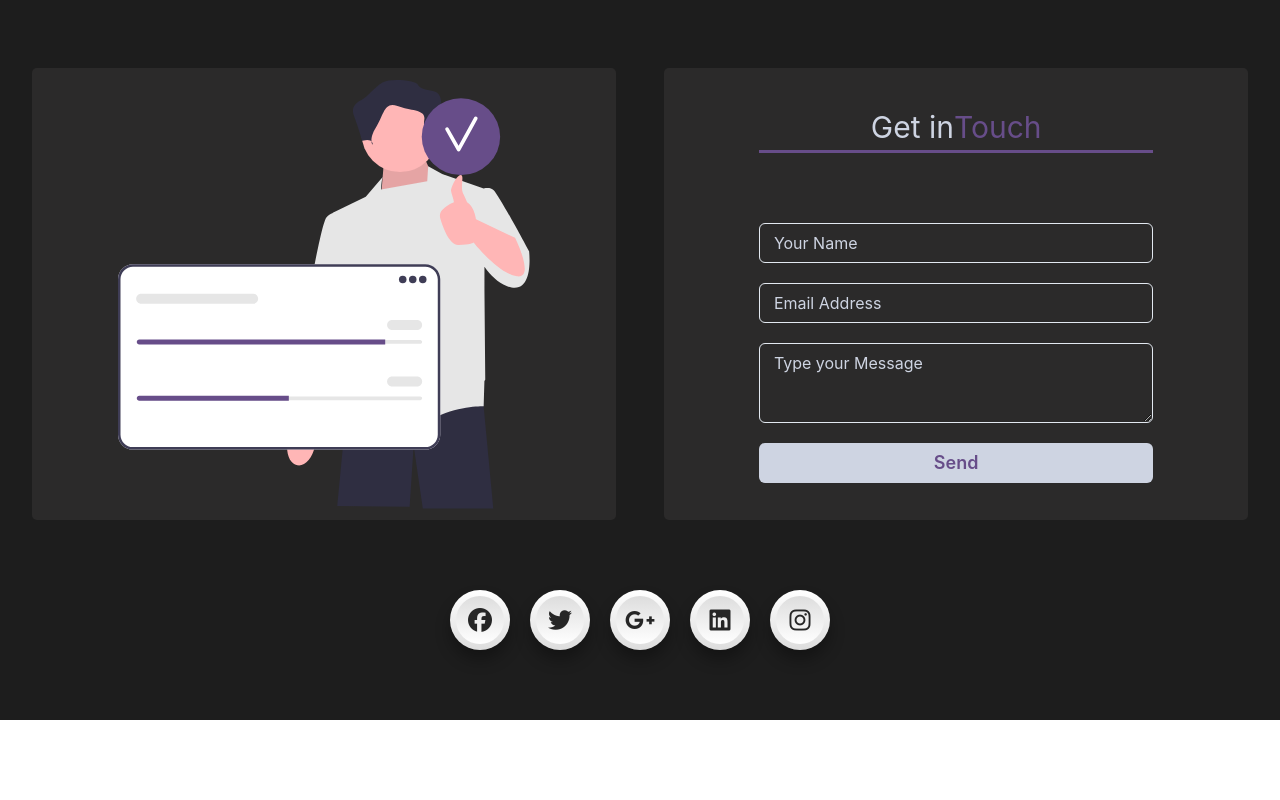
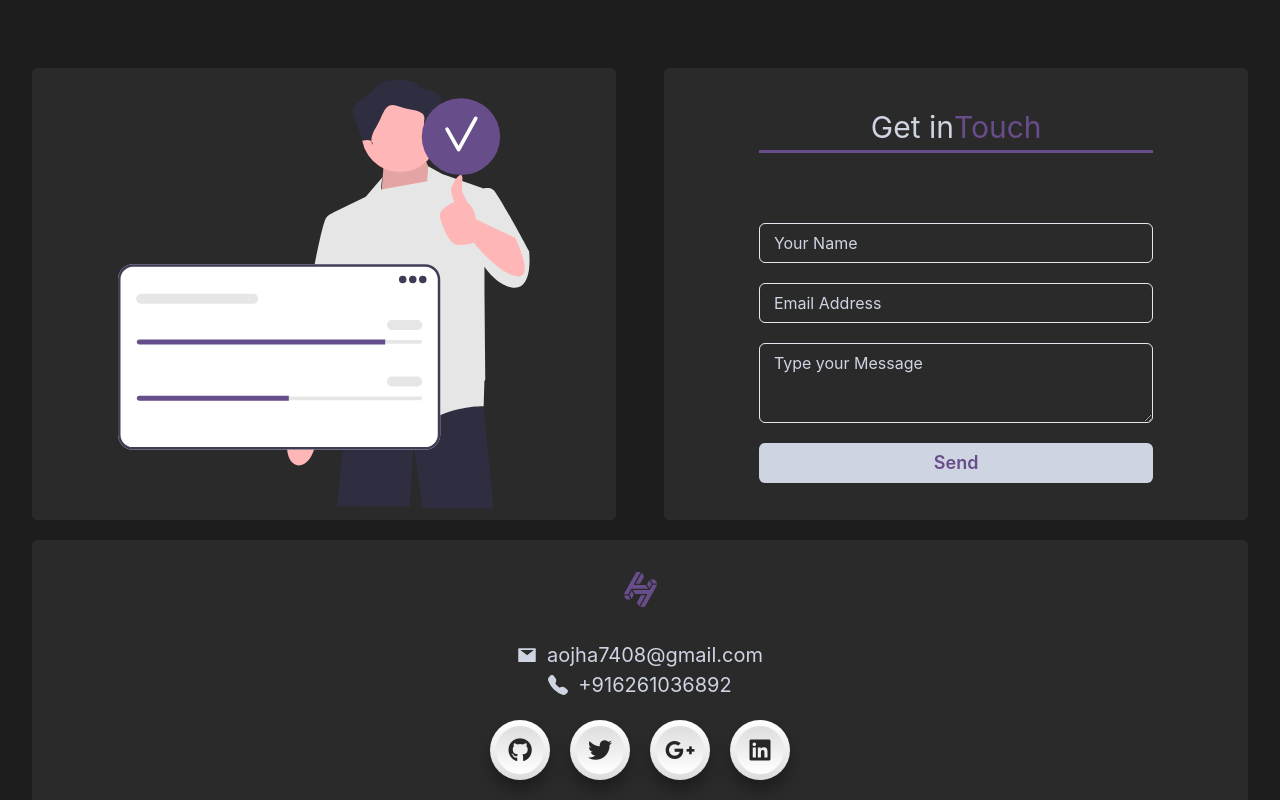
Before and after one commit to AbhishekOjha5972/AbhishekOjha5972.github.io, a React (Create React App) app: page / in a window 1280 px wide. Shown: the part 4398-5198 px from the top of the page. Before the commit the page ends 5118 px from the top, so only its background shows below. Built offline with nearby package versions, Linux system fonts and the light colour scheme.

Commit message:
portfolio

```diff
--- a/src/App.css
+++ b/src/App.css
@@ -1083,13 +1083,12 @@ SECOND CHILD CSS
   justify-content: center;
   width: 70%;
   border-bottom: 3px solid rgb(103, 77, 137);
-
 }
 .home-contect_me_container_css
   > div:nth-child(2)
   > div:nth-child(2)
   > form:nth-child(2) {
-  width: 70%
+  width: 70%;
 }
 .home-contect_me_container_css
   > div:nth-child(2)
@@ -1153,88 +1152,195 @@ SECOND CHILD CSS
   font-size: 14px;
   background-color: #2b2a2a;
   z-index: 1;
-}
-
-.home-contect_me_container_css
-  > div:nth-child(3){
-    position: relative;
-    height: 200px;
-  }
-  .home-contect_me_container_css
-  > div:nth-child(3) > ul {
-    position:absolute;
-    top:50%;
-    left:50%;
+  /* color: #2b2a2a; */
+  border-radius: 5px;
+}
+
+/* Footer Section Css  */
+
+.home-footer{
+  /* border:2px solid blue; */
+  position: relative;
+  color: rgb(206, 212, 226) !important;
+  background-color: #2b2a2a;
+  margin-top: 20px;
+  border-radius: 5px 5px 0 0;
+}
+.home-footer > div:nth-child(1){
+  color: rgb(206, 212, 226);
+  height: 100px;
+  font-size: 35px;
+  font-weight: 600;
+  display: flex;
+  justify-content: center;
+  align-items: center;
+}
+.home-footer > div:nth-child(2){
+/* border: 3px solid blue; */
+font-size: 20px;
+/* height: 300px; */
+/* width: 100%; */
+}
+.home-footer > div:nth-child(2) > a{
+  text-decoration: none !important;
+  display: flex;
+  gap: 10px;
+  justify-content: center;
+  align-items: center;
+}
+
+
+.home-footer
+>div:nth-child(3) {
+  position: relative;
+  height: 100px;
+
+}
+.home-footer
+>div:nth-child(3) > ul {
+  position: absolute;
+  top: 50%;
+  left: 50%;
   transform: translate(-50%, -50%);
-    margin:0;
-    padding:0;
-    display:flex;
-  }
-
-  .home-contect_me_container_css
-  > div:nth-child(3) > ul li {
+  margin: 0;
+  padding: 0;
+  display: flex;
+}
+
+.home-footer
+>div:nth-child(3) > ul li {
   list-style: none;
 }
 
-  .home-contect_me_container_css
-  > div:nth-child(3) > ul li a {
-    position: relative;
-    width:60px;
-    height:60px;
-    display:block;
-    text-align:center;
-    margin:0 10px;
+.home-footer
+>div:nth-child(3) > ul li a {
+  position: relative;
+  width: 60px;
+  height: 60px;
+  display: block;
+  text-align: center;
+  margin: 0 10px;
   border-radius: 50%;
   padding: 6px;
   box-sizing: border-box;
-    text-decoration:none;
-    box-shadow: 0 10px 15px rgba(0,0,0,0.3);
+  text-decoration: none;
+  box-shadow: 0 10px 15px rgba(0, 0, 0, 0.3);
   background: linear-gradient(0deg, #ddd, #fff);
-    transition: .5s;
-  }
-
-  .home-contect_me_container_css
-  > div:nth-child(3) > ul li a:hover {
-    box-shadow: 0 2px 5px rgba(0,0,0,0.3);
-    text-decoration:none;
-  }
-
-  .home-contect_me_container_css
-  > div:nth-child(3) > ul li a .fab {
+  transition: 0.5s;
+}
+
+.home-footer
+>div:nth-child(3) > ul li a:hover {
+  box-shadow: 0 2px 5px rgba(0, 0, 0, 0.3);
+  text-decoration: none;
+}
+
+.home-footer
+>div:nth-child(3) > ul li a .fab {
   width: 100%;
-    height:100%;
-    display:block;
+  height: 100%;
+  display: block;
   background: linear-gradient(0deg, #fff, #ddd);
   border-radius: 50%;
   line-height: calc(60px - 12px);
-    font-size:24px;
+  font-size: 24px;
   color: #262626;
-    transition: .5s;
-  }
-
-  .home-contect_me_container_css
-  > div:nth-child(3) > ul li:nth-child(1) a:hover .fab {
+  transition: 0.5s;
+}
+
+.home-footer
+>div:nth-child(3)  > ul li:nth-child(1) a:hover .fab {
   color: #3b5998;
 }
 
-  .home-contect_me_container_css
-  > div:nth-child(3) > ul li:nth-child(2) a:hover .fab {
+.home-footer
+>div:nth-child(3)  > ul li:nth-child(2) a:hover .fab {
   color: #00aced;
 }
 
-  .home-contect_me_container_css
-  > div:nth-child(3) > ul li:nth-child(3) a:hover .fab {
+.home-footer
+>div:nth-child(3)  > ul li:nth-child(3) a:hover .fab {
   color: #dd4b39;
 }
 
-  .home-contect_me_container_css
-  > div:nth-child(3) > ul li:nth-child(4) a:hover .fab {
+.home-footer
+>div:nth-child(3)  > ul li:nth-child(4) a:hover .fab {
   color: #007bb6;
 }
 
-  .home-contect_me_container_css
-  > div:nth-child(3) > ul li:nth-child(5) a:hover .fab {
+.home-footer
+>div:nth-child(3)  > ul li:nth-child(5) a:hover .fab {
   color: #e4405f;
+}
+
+
+.home-goto_top{
+  position: fixed;
+  bottom: 10px;
+  right: 2.5%;
+}
+.home-goto_top > span{
+  position: absolute;
+  top: 9px;
+  right: 9px;
+  background-color: #1d1d1d;
+  height: 52px;
+  width: 52px;
+  display: flex;
+  align-items: center;
+  justify-content: center;
+  border-radius: 50%;
+  overflow: hidden;
+}
+.home-goto_top > span > img{
+height: 45px;
+width: 45px;
+/* background-color: yellow; */
+border-radius: 50%;
+}
+.loader {
+  position: relative;
+  width: 70px;
+  height: 70px;
+  background: linear-gradient(#00FF00, #00FF00, #00FF00);
+  animation: animate 1s linear infinite;
+  background: transparent;
+}
+
+@keyframes animate {
+  0% {
+    transform: rotate(0deg);
+  }
+  100% {
+    transform: rotate(360deg);
+  }
+}
+
+.loader span {
+  position: absolute;
+  width: 70px;
+  height: 70px;
+  border-radius: 50%;
+  background: linear-gradient(#00b2ff, #00ffbb, #6bff6b);
+}
+
+.loader span:nth-child(1) {
+  filter: blur(5px);
+}
+
+.loader span:nth-child(2) {
+  filter: blur(10px);
+}
+
+.loader::after {
+  content: "";
+  position: absolute;
+  top: 10px;
+  left: 10px;
+  right: 10px;
+  bottom: 10px;
+  background: #162434;
+  border-radius: 50%;
 }
 
 
@@ -1343,7 +1449,12 @@ SECOND CHILD CSS
   .home-contect_me_container_css > div:nth-child(2) > div:nth-child(2) {
     width: 100%;
   }
-
+  .home-contect_me_container_css
+    > div:nth-child(2)
+    > div:nth-child(2)
+    > form:nth-child(2) {
+    width: 100%;
+  }
 }
 
 @media only screen and (max-width: 900px) {
--- a/src/Pages/Home.jsx
+++ b/src/Pages/Home.jsx
@@ -9,11 +9,13 @@ import {
   Box,
   Button,
   Flex,
+  Heading,
   Image,
   Input,
   Link,
   Text,
   Textarea,
+  useToast,
 } from "@chakra-ui/react";
 import junctionPlus from "..//project_images/junctionplus.png";
 import profile_image from "../project_images/profile.jpg";
@@ -25,11 +27,14 @@ import skillsData from "../Data/skillsData";
 import { AiFillGithub } from "react-icons/ai";
 import Navbar from "../Components/Navbar";
 import { FaOctopusDeploy } from "react-icons/fa";
-import { useEffect } from "react";
+import { useEffect, useRef } from "react";
 import "aos/dist/aos.css";
 import Aos from "aos";
 import { useForm, ValidationError } from "@formspree/react";
 import ContectMe from "../project_images/Components_for_Images/ContectMe";
+import { SiHandshakeProtocol } from "react-icons/si";
+import { AiFillMail } from "react-icons/ai";
+import { BsFillTelephoneFill } from "react-icons/bs";
 
 import javascript_image from "../project_images/png_images/javascript.png";
 import chakra from "../project_images/png_images/chakra.png";
@@ -93,12 +98,44 @@ let projectsData = [
 
 const Home = () => {
   const [state, handleSubmit] = useForm("mnqyjvay");
+  const emailInput = useRef(null);
+  const nameInput = useRef(null);
+  const messageInput = useRef(null);
+  const toast = useToast();
+
   useEffect(() => {
     Aos.init();
   }, []);
 
+  const handleMessage = () => {
+    console.log(emailInput.current.value);
+    if (
+      emailInput.current.value == "" &&
+      nameInput.current.value == "" &&
+      messageInput.current.value == ""
+    ) {
+      toast({
+        title: "Account created.",
+        description: "Please fill all the fields!.",
+        status: "error",
+        duration: 5000,
+        isClosable: true,
+      });
+      return;
+    }
+  };
+
   if (state.succeeded) {
-    return <p>Thanks for joining!</p>;
+    emailInput.current.value = "";
+    nameInput.current.value = "";
+    messageInput.current.value = "";
+    toast({
+      title: "Account created.",
+      description: "The mail has been sent.",
+      status: "success",
+      duration: 5000,
+      isClosable: true,
+    });
   }
 
   return (
@@ -311,9 +348,9 @@ const Home = () => {
             <Text>s</Text>
           </Box>
           <Box>
-            {projectsData.map((ele) => {
+            {projectsData.map((ele, i) => {
               return (
-                <Box>
+                <Box key={i}>
                   <Box>
                     <Box style={{ background: `url(${ele.image})` }}>
                       {/* <Image src={ele.image}/> */}
@@ -332,9 +369,9 @@ const Home = () => {
                       <Box>
                         <Button>Tech Stack</Button>
                         <Box>
-                          {ele.skills.map((item) => {
+                          {ele.skills.map((item, ind) => {
                             return (
-                              <Box>
+                              <Box key={ind}>
                                 <Image w="20px" h="20px" src={item[0]} />
                                 <Text>{item[1]}</Text>
                               </Box>
@@ -356,8 +393,8 @@ const Home = () => {
 
         {/* Contect Me Section  */}
         <Box className="home-contect_me_container_css">
-          <Box id="ContactMe">
-            <Text>Contect </Text>
+          <Box id="ContactMe" gap="10px">
+            <Text>Contact</Text>
             <Text>Me</Text>
           </Box>
           <Box>
@@ -375,6 +412,7 @@ const Home = () => {
                     name="name"
                     type="name"
                     placeholder=" "
+                    ref={nameInput}
                     _focus={{ borderColor: "rgb(206, 212, 226)" }}
                   />
                   <span>Your Name</span>
@@ -384,6 +422,7 @@ const Home = () => {
                     name="email"
                     type="email"
                     placeholder=" "
+                    ref={emailInput}
                     _focus={{ borderColor: "rgb(206, 212, 226)" }}
                   />
                   <span>Email Address</span>
@@ -393,6 +432,7 @@ const Home = () => {
                     color="white"
                     name="message"
                     placeholder=" "
+                    ref={messageInput}
                     _focus={{ borderColor: "rgb(206, 212, 226)" }}
                   />
                   <span>Type your Message</span>
@@ -405,22 +445,85 @@ const Home = () => {
                   fontSize="18px"
                   type="submit"
                   disabled={state.submitting}
+                  onClick={handleMessage}
                 >
                   Send
                 </Button>
               </form>
             </Box>
           </Box>
+        </Box>
+
+        {/* Footer And Connection */}
+        <Box className="home-footer">
           <Box>
-          <ul>
-  <li><a href="#"><i class="fab fa-facebook" aria-hidden="true"></i></a></li>
-  <li><a href="#"><i class="fab fa-twitter" aria-hidden="true"></i></a></li>
-  <li><a href="#"><i class="fab fa-google-plus-g" aria-hidden="true"></i></a></li>
-  <li><a href="#"><i class="fab fa-linkedin" aria-hidden="true"></i></a></li>
-  <li><a href="#"><i class="fab fa-instagram" aria-hidden="true"></i></a></li>
-</ul>
+            {/* <Text color="rgb(206, 212, 226)">Via</Text> */}
+            <Text color="rgb(103, 77, 137)">
+              {" "}
+              <SiHandshakeProtocol />
+            </Text>
+          </Box>
+          <Box>
+            <Link href="https://mail.google.com/mail/u/0/#inbox?compose=new">
+              <i>
+                <AiFillMail />
+              </i>
+              <Text>aojha7408@gmail.com</Text>
+            </Link>
+            <Link href="tel:6261036892">
+              <i>
+                <BsFillTelephoneFill />
+              </i>
+              <Text>+916261036892</Text>
+            </Link>
+
+            <Link>
+              <Text></Text>
+            </Link>
+          </Box>
+          <Box>
+            <ul>
+              <li>
+                <a href="https://github.com/AbhishekOjha5972" target="_blank">
+                  <i class="fab fa-github" aria-hidden="true"></i>
+                </a>
+              </li>
+              <li>
+                <a href="https://twitter.com/aojha7408" target="_blank">
+                  <i class="fab fa-twitter" aria-hidden="true"></i>
+                </a>
+              </li>
+              <li>
+                <a
+                  href="https://myaccount.google.com/u/1/profile?pageId=none"
+                  target="_blank"
+                >
+                  <i class="fab fa-google-plus-g" aria-hidden="true"></i>
+                </a>
+              </li>
+              <li>
+                <a
+                  href="linkedin.com/in/abhishek-ojha-03794b1aa"
+                  target="_blank"
+                >
+                  <i class="fab fa-linkedin" aria-hidden="true"></i>
+                </a>
+              </li>
+            </ul>
           </Box>
         </Box>
+
+        {/* Go to the top  */}
+        <Link className="home-goto_top"  data-aos="fade-left" href="#home">
+        <div class="loader">
+          <span></span>
+          <span></span>
+          <span></span>
+          <span></span>
+        </div>
+        <span><img src="https://media.tenor.com/24-42ZZr3AcAAAAi/emojis-emoji.gif"/></span>
+
+        </Link>
       </Box>
     </>
   );
```
Lines whose indentation alone changed are shown as unchanged.
